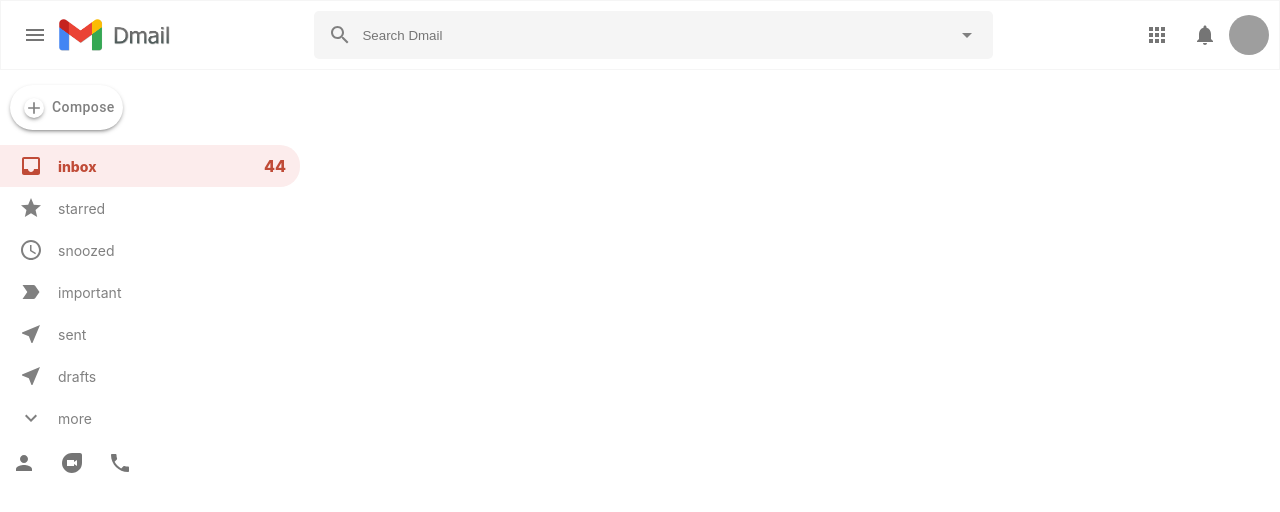
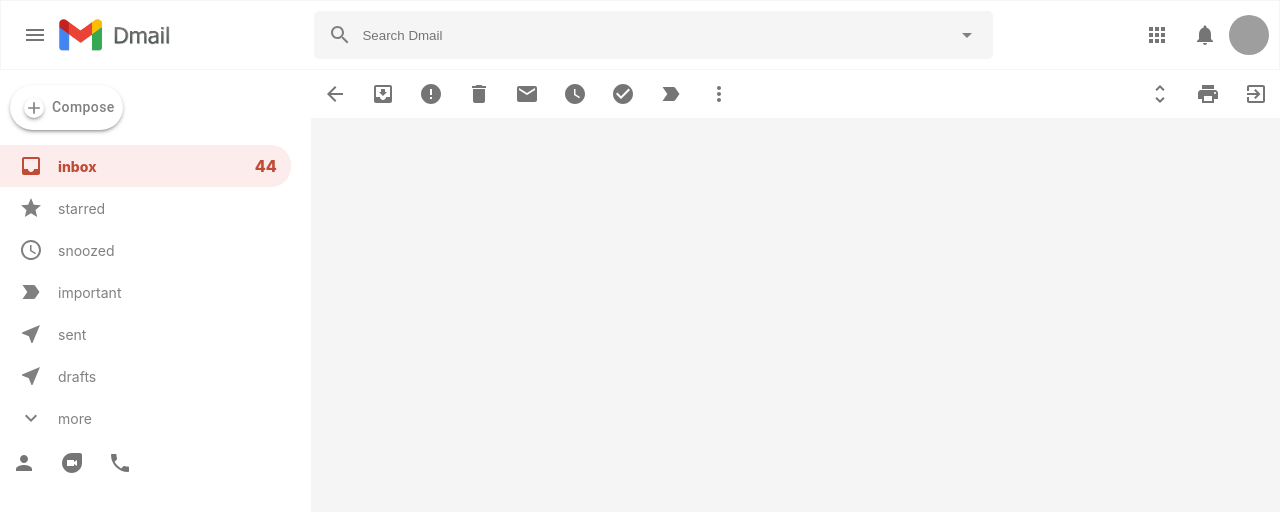
Before and after one commit to DamainRamsajan/Gmail-Type-App, a React (Create React App) app: page /mail in a window 1280 px wide. Shown: the top 512 px of the page. Built offline with nearby package versions, Linux system fonts and the light colour scheme; grey boxes are pictures that could not be loaded.

Commit message:
Mail tools Complete

```diff
--- a/src/EmailRow.js
+++ b/src/EmailRow.js
@@ -1,12 +1,15 @@
 import { Checkbox, IconButton } from '@material-ui/core';
 import React from 'react';
-import "./EmailRow.css"
-import StarBorderOutlinedIcon from "@material-ui/icons/StarBorderOutlined"
-import LabelImportantOutlinedIcon from "@material-ui/icons/LabelImportantOutlined"
+import "./EmailRow.css";
+import StarBorderOutlinedIcon from "@material-ui/icons/StarBorderOutlined";
+import LabelImportantOutlinedIcon from "@material-ui/icons/LabelImportantOutlined";
+import {useHistory} from "react-router-dom";
 
 function EmailRow({title, subject, description, time, id}) {
+    const history = useHistory();
+
     return (
-        <div className = "emailRow">
+        <div onClick={() => history.push ("/mail")} className = "emailRow">
             <div className = "emailRow__options">
                 <Checkbox />
                 <IconButton>
--- a/src/Mail.css
+++ b/src/Mail.css
@@ -0,0 +1,12 @@
+.mail {
+    flex: 1;
+    background-color: whitesmoke;
+}
+.mail__tools {
+    display: flex;
+    justify-content: space-between;
+    background-color: white;
+}
+.mail__toolsLeft {
+    display: flex;
+}
--- a/src/Mail.js
+++ b/src/Mail.js
@@ -1,9 +1,68 @@
+import { IconButton } from '@material-ui/core';
 import React from 'react';
-import "./Mail.css"
+import "./Mail.css";
+import ArrowBackIcon from "@material-ui/icons/ArrowBack";
+import MoveToInboxIcon from "@material-ui/icons/MoveToInbox";
+import ErrorIcon from "@material-ui/icons/Error";
+import DeleteIcon from "@material-ui/icons/Delete";
+import EmailIcon from "@material-ui/icons/Email";
+import WatchLaterIcon from "@material-ui/icons/WatchLater";
+import CheckCircleIcon from "@material-ui/icons/CheckCircle";
+import LabelImportantIcon from "@material-ui/icons/LabelImportant";
+import MoreVertIcon from "@material-ui/icons/MoreVert";
+import { useHistory } from 'react-router-dom';
+import UnfoldMoreIcon from "@material-ui/icons/UnfoldMore";
+import PrintIcon from "@material-ui/icons/Print";
+import ExitToAppIcon from "@material-ui/icons/ExitToApp";
 
 function Mail() {
+    const history = useHistory ();
     return (
-        <div>
+        <div className = "mail">
+            <div className= "mail__tools">
+                <div className = "mail__toolsLeft">
+                    <IconButton onClick = {() =>history.push ("/") }>
+                        <ArrowBackIcon />
+                    </IconButton>
+                    <IconButton>
+                        <MoveToInboxIcon/>
+                    </IconButton>
+                    <IconButton>
+                        <ErrorIcon/>
+                    </IconButton>
+                    <IconButton>
+                        <DeleteIcon/>
+                    </IconButton>
+                    <IconButton>
+                        <EmailIcon/>
+                    </IconButton>
+                    <IconButton>
+                        <WatchLaterIcon/>
+                    </IconButton>
+                    <IconButton>
+                        <CheckCircleIcon/>
+                    </IconButton>
+                    <IconButton>
+                        <LabelImportantIcon/>
+                    </IconButton>
+                    <IconButton>
+                        <MoreVertIcon/>
+                    </IconButton>
+
+                </div>
+                <div className = "mail__toolsRight">
+                    <IconButton>
+                        <UnfoldMoreIcon/>
+                    </IconButton>
+                    <IconButton>
+                        <PrintIcon/>
+                    </IconButton>
+                    <IconButton>
+                        <ExitToAppIcon/>
+                    </IconButton>
+                </div>
+            </div>
+
 
         </div>
     )
```
Also changed, not shown: 1 other file (tests, documents, lock files or other folders).
